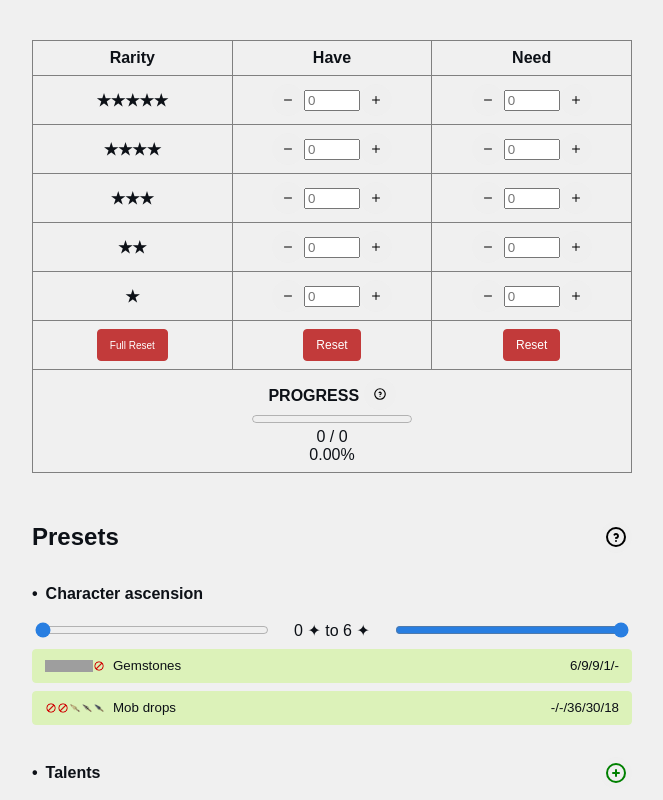
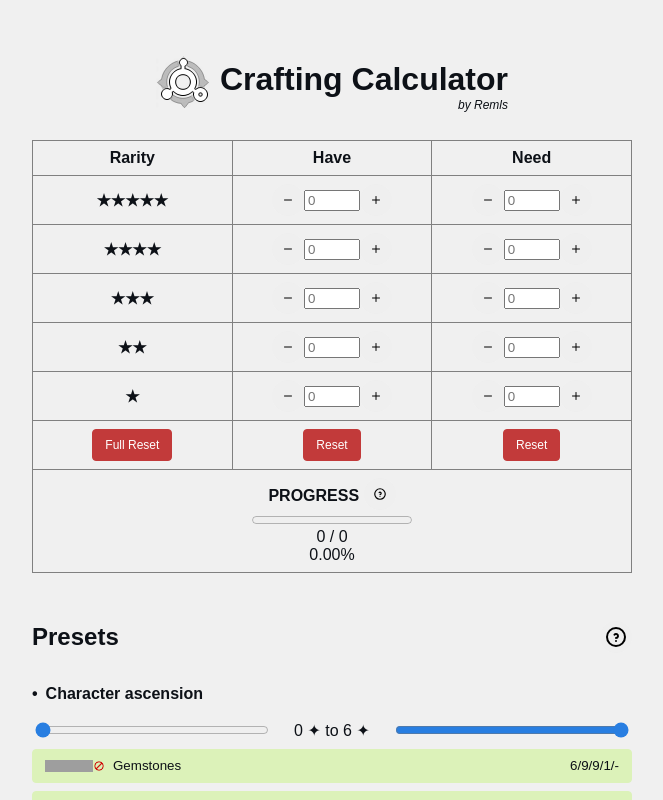
Before and after one commit to Remls/CraftingCalculator, a Svelte app: page / in a window 1280 px wide. Shown: the top 800 px of the page, without its empty margins (308-971 px from the left). Built offline with nearby package versions, Linux system fonts and the light colour scheme; grey boxes are pictures that could not be loaded.

Commit message:
Add main heading

```diff
--- a/src/App.svelte
+++ b/src/App.svelte
@@ -38,6 +38,13 @@
 </script>
 
 <main>
+  <div class="main-heading">
+    <img src="public/favicon.png" alt="Logo" />
+    <div>
+      <h1>Crafting Calculator</h1>
+      <p class="by-line">by Remls</p>
+    </div>
+  </div>
   <table>
     <tr>
       <th>Rarity</th>
@@ -66,7 +73,7 @@
 
     <tr>
       <td>
-        <ResetButton size={10}>Full Reset</ResetButton>
+        <ResetButton>Full Reset</ResetButton>
       </td>
       <td>
         <ResetButton type="have">Reset</ResetButton>
--- a/src/app.css
+++ b/src/app.css
@@ -5,7 +5,7 @@
 }
 @media screen and (max-width: 1023px) {
   body {
-    padding: 2rem;
+    padding: 2rem 1rem;
   }
   table {
     max-width: 100%;
@@ -30,6 +30,24 @@ body {
   font-family: Arial, Helvetica, sans-serif;
   background-color: var(--bg-color);
   color: var(--txt-color);
+}
+
+div.main-heading {
+  display: flex;
+  justify-content: center;
+  align-items: center;
+  gap: 10px;
+  margin-block-end: 1rem;
+}
+div.main-heading h1 {
+  margin-bottom: 0px;
+  text-align: center;
+}
+div.main-heading p.by-line {
+  margin-top: 0px;
+  font-size: 12px;
+  font-style: italic;
+  text-align: end;
 }
 
 table {
```
